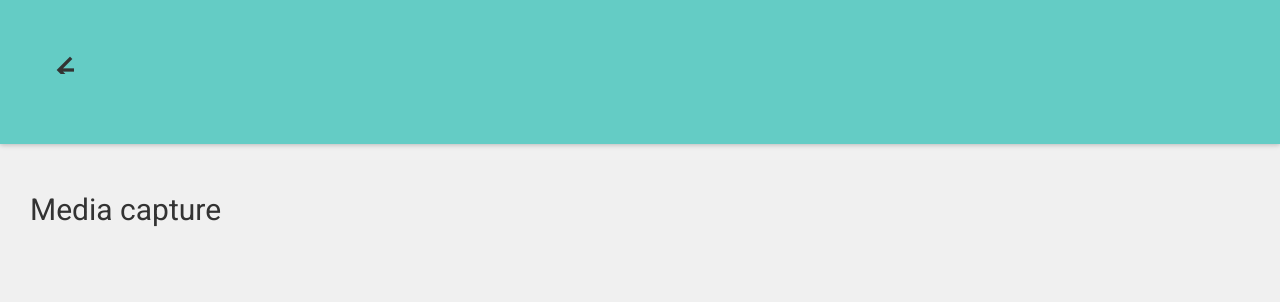
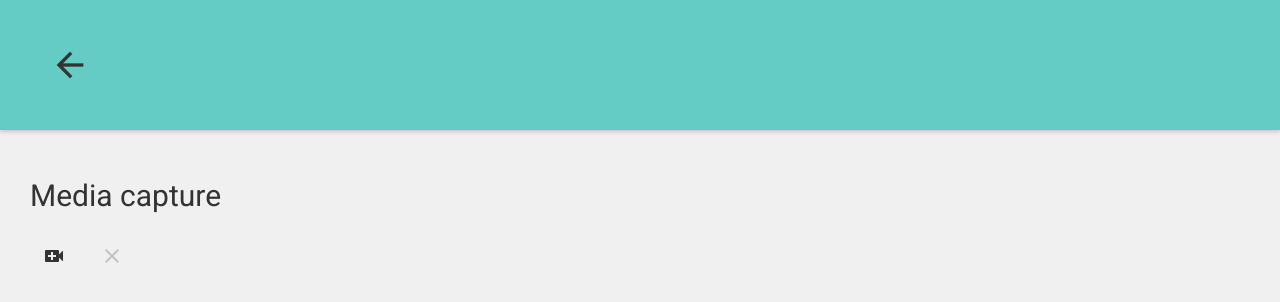
Before and after one commit to NikitaTudakov/demo-pwa, an Angular app: page /media-capture in a window 1280 px wide. Shown: the top 302 px of the page. Built offline with nearby package versions, Linux system fonts and the light colour scheme.

Commit message:
added media-capture

```diff
--- a/src/app/components/back-button/back-button.component.scss
+++ b/src/app/components/back-button/back-button.component.scss
@@ -1,6 +1,6 @@
 .back-button {
     width: 100%;
-    padding: 50px;
+    padding: 45px 50px;
     background-color: #64CCC5;
     display: flex;
     align-items: center;
@@ -8,7 +8,8 @@
 
     mat-icon {
         font-size: 40px;
-        margin-bottom: 20px;
+        height: 40px;
+        width: 40px;
     }
 
     mat-icon:hover {
--- a/src/app/components/barcode-detector/barcode-detector.component.ts
+++ b/src/app/components/barcode-detector/barcode-detector.component.ts
@@ -1,5 +1,4 @@
 import { Component, OnInit } from '@angular/core';
-import { BarcodeDetector } from 'barcode-detector';
 
 @Component({
   selector: 'app-barcode-detector',
@@ -20,7 +19,6 @@ export class BarcodeDetectorComponent implements OnInit {
       this.isReaderAvailable = true;
     } else {
       this.isReaderAvailable = false;
-
       // this.barcodeDetector = new BarcodeDetector({
       //   formats: ["code_39", "codabar", "ean_13"],
       // });
--- a/src/app/components/features/features.component.scss
+++ b/src/app/components/features/features.component.scss
@@ -9,6 +9,7 @@
     font-weight: 500;
     font-size: 30px;
     margin: 0 auto;
+    line-height: 30px;
 }
 
 .features {
--- a/src/app/components/media-capture/media-capture.component.html
+++ b/src/app/components/media-capture/media-capture.component.html
@@ -1,5 +1,32 @@
 <app-back-button></app-back-button>
 <div class="content">
     <h1>Media capture</h1>
-
+    <div class="actions">
+        <button mat-icon-button (click)="startCamera()" [disabled]="isCameraOn">
+            <mat-icon>video_call</mat-icon>
+        </button>
+        <button mat-icon-button (click)="stopCamera()" [disabled]="!isCameraOn">
+            <mat-icon>close</mat-icon>
+        </button>
+        <!-- <button (click)="showVideo()">Show Video</button> -->
+    </div>
+    <video #videoElement autoplay></video>
+    <div class="actions" *ngIf="isCameraOn" [ngStyle]="{'justify-content':'center'}">
+        <button mat-icon-button (click)="startRecording()" *ngIf="!isRecording">
+            <mat-icon>play_arrow</mat-icon>
+        </button>
+        <button mat-icon-button (click)="pauseRecording()" *ngIf="isRecording">
+            <mat-icon>pause</mat-icon>
+        </button>
+        <button mat-icon-button
+            (click)="stopRecording()"
+            [disabled]="!onPaused && !isRecording"
+            [ngStyle]="{'color':'#ff0000'}"
+        >
+            <mat-icon>stop</mat-icon>
+        </button>
+        <button mat-icon-button (click)="saveVideo()" *ngIf="isFileExist">
+            <mat-icon>save_alt</mat-icon>
+        </button>
+    </div>
 </div>
--- a/src/app/components/media-capture/media-capture.component.scss
+++ b/src/app/components/media-capture/media-capture.component.scss
@@ -7,6 +7,17 @@
     h1 {
         font-size: 30px;
         align-self: start;
-        margin-bottom: 5%;
+        margin-bottom: 10px;
+    }
+
+    .actions {
+        width: 100%;
+        margin: 10px 0;
+        display: flex;
+        gap: 10px;
+
+        button:disabled {
+            opacity: .5;
+        }
     }
 }
--- a/src/app/components/media-capture/media-capture.component.ts
+++ b/src/app/components/media-capture/media-capture.component.ts
@@ -1,4 +1,4 @@
-import { Component, OnInit } from '@angular/core';
+import { Component, ElementRef, OnInit, ViewChild } from '@angular/core';
 
 @Component({
     selector: 'app-media-capture',
@@ -6,10 +6,88 @@ import { Component, OnInit } from '@angular/core';
     styleUrls: ['./media-capture.component.scss']
 })
 export class MediaCaptureComponent implements OnInit {
+    public isCameraOn: boolean = false;
+    public isRecording: boolean = false;
+    public onPaused: boolean = false;
+    public savedFile: Blob | null = null;
+    public isFileExist: boolean = false;
+    private mediaRecorder: MediaRecorder;
+    private recordedChunks: Blob[] = [];
+    @ViewChild('videoElement') videoElement: ElementRef;
 
     constructor() { }
 
     ngOnInit(): void {
     }
 
+    async startCamera() {
+        try {
+            const stream = await navigator.mediaDevices.getUserMedia({ video: true,audio: true });
+            const video = this.videoElement.nativeElement as HTMLVideoElement;
+            this.isCameraOn = true;
+            video!.srcObject = stream;
+        } catch (error) {
+            console.error('Error accessing camera:', error);
         }
+    }
+
+    public stopCamera(): void {
+        const video = document.querySelector('video');
+        const stream = video!.srcObject as MediaStream;
+        const tracks = stream.getTracks();
+        this.isCameraOn = false;
+        tracks.forEach(track => track.stop());
+        video!.srcObject = null;
+    }
+
+    startRecording() {
+        if(this.onPaused) {
+            this.mediaRecorder.resume();
+            this.onPaused = false;
+            this.isRecording = true;
+        } else {
+            this.savedFile = null;
+            this.recordedChunks = [];
+            this.isFileExist = false;
+            const stream = this.videoElement.nativeElement.srcObject as MediaStream;
+            this.mediaRecorder = new MediaRecorder(stream, { mimeType: 'video/webm' });
+            this.isRecording = true;
+            this.mediaRecorder.ondataavailable = (event) => {
+              if (event.data.size > 0) {
+                this.recordedChunks.push(event.data);
+              }
+            };
+
+            this.mediaRecorder.onstop = () => {
+               this.savedFile = new Blob(this.recordedChunks, { type: 'video/webm' });
+            };
+
+            this.mediaRecorder.start();
+        }
+
+    }
+
+    stopRecording() {
+        this.mediaRecorder.stop();
+        this.isRecording = false;
+        this.onPaused = false;
+        this.isFileExist = true;
+    }
+
+    pauseRecording() {
+        this.onPaused = true;
+        this.mediaRecorder.pause();
+        this.isRecording = false;
+    }
+
+    saveVideo() {
+        if(this.savedFile) {
+            const url = window.URL.createObjectURL(this.savedFile);
+            const a = document.createElement('a');
+            a.href = url;
+            a.download = 'recorded-video.webm';
+            a.click();
+        }
+    }
+
+}
--- a/src/polyfills.ts
+++ b/src/polyfills.ts
@@ -47,7 +47,6 @@
  */
 import 'zone.js';  // Included with Angular CLI.
 
-
 /***************************************************************************************************
  * APPLICATION IMPORTS
  */
```
Also changed, not shown: package.json (+4 -5 lines), 1 other file (tests, documents, lock files or other folders). Lines whose indentation alone changed are shown as unchanged.
